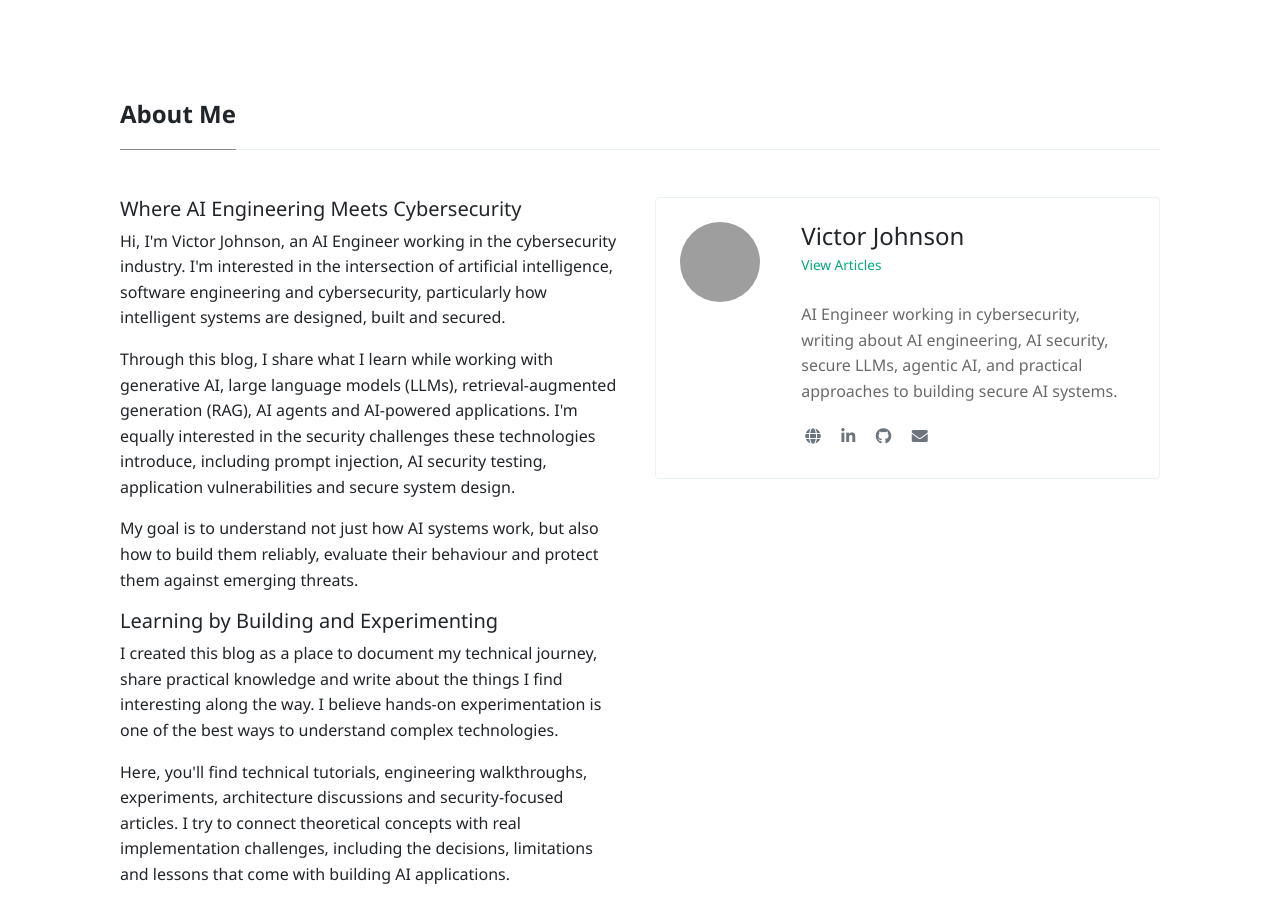
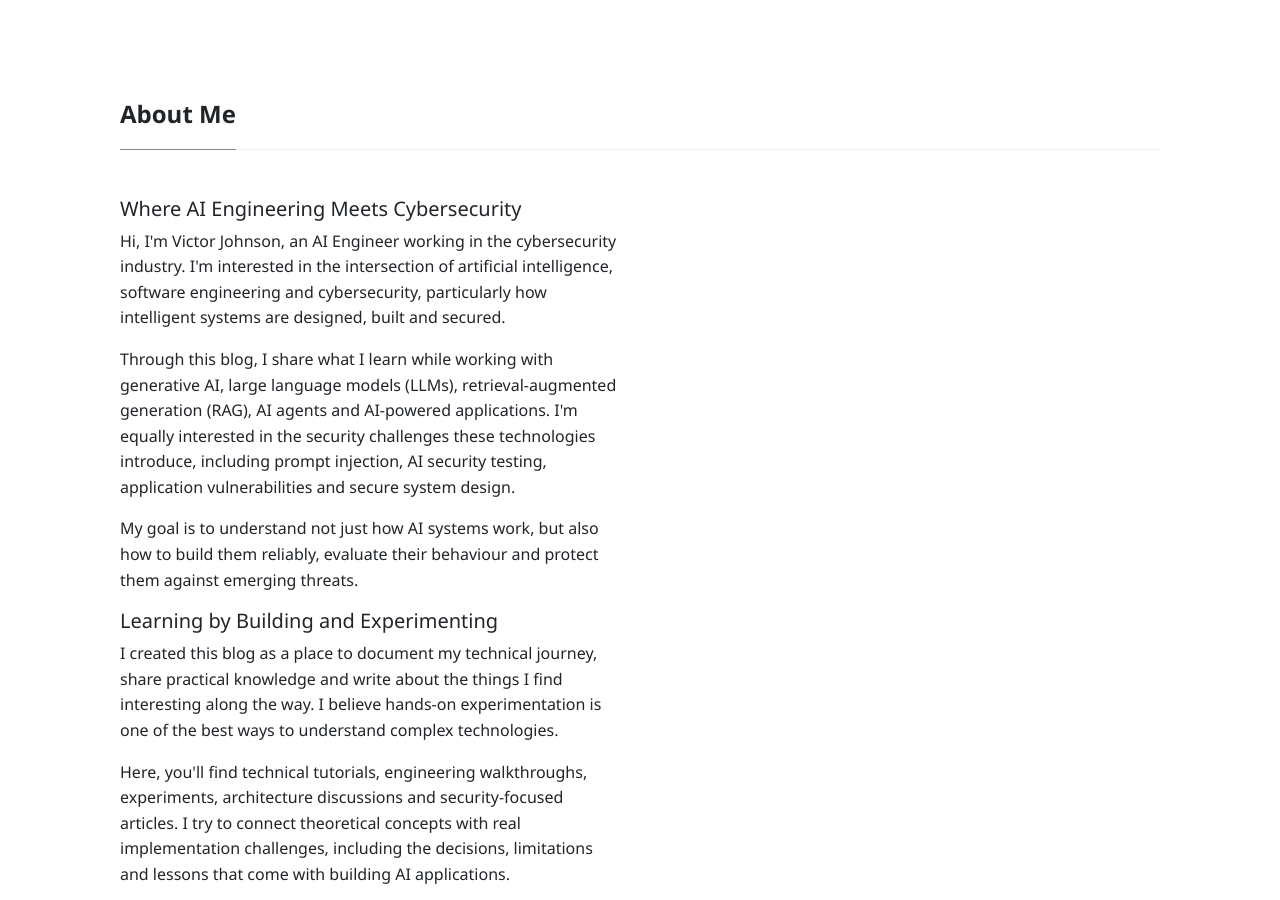
Before and after one commit to victorjohnsonk/blog, a Jekyll site: the page built from _pages/about.html, in a window 1280 px wide and 900 px high. Built offline with Jekyll 4.4.1, drawn with Linux system fonts in a browser that asks for light colours; nearby versions of some CDN libraries.

Commit message:
Update _config.yml

```diff
--- a/_config.yml
+++ b/_config.yml
@@ -46,22 +46,6 @@ plugins:
   - jekyll-seo-tag
   - jekyll-last-modified-at
 
-# Authors
-authors:
-  admin:
-    name: "Victor Johnson"
-    slugname: "victor-johnson"
-    site: "/blog/about"
-    avatar: "https://www.victorjohnson.online/vj-photo.png"
-    bio: "AI Engineer working in cybersecurity, writing about AI engineering, AI security, secure LLMs, agentic AI, and practical approaches to building secure AI systems."
-    email: "hello@victorjohnson.online"
-    github: "victorjohnsonk"
-    twitter: ""
-    facebook: ""
-    instagram: ""
-    youtube: ""
-    linkedin: "https://www.linkedin.com/in/victor-johnson-7a4700386/"
-
 # Defaults
 defaults:
   - scope:
```
